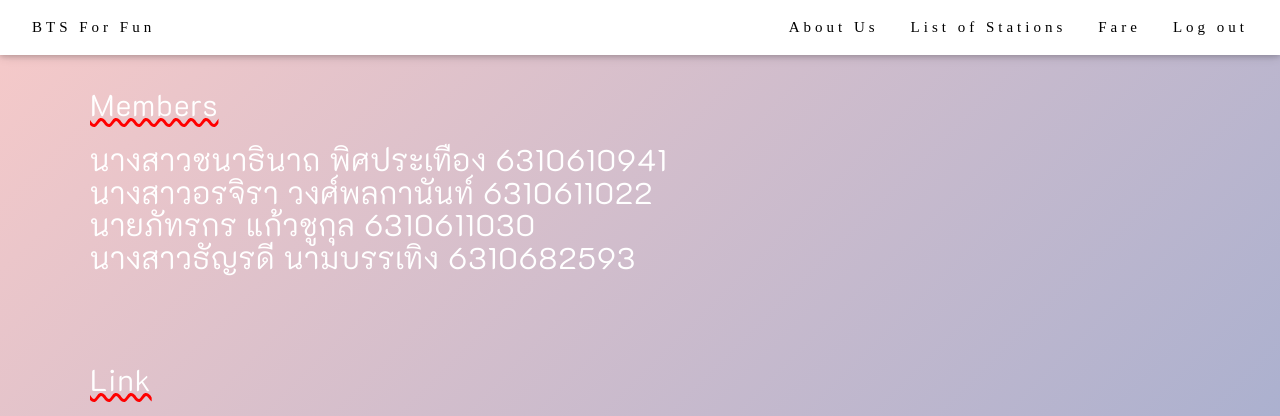
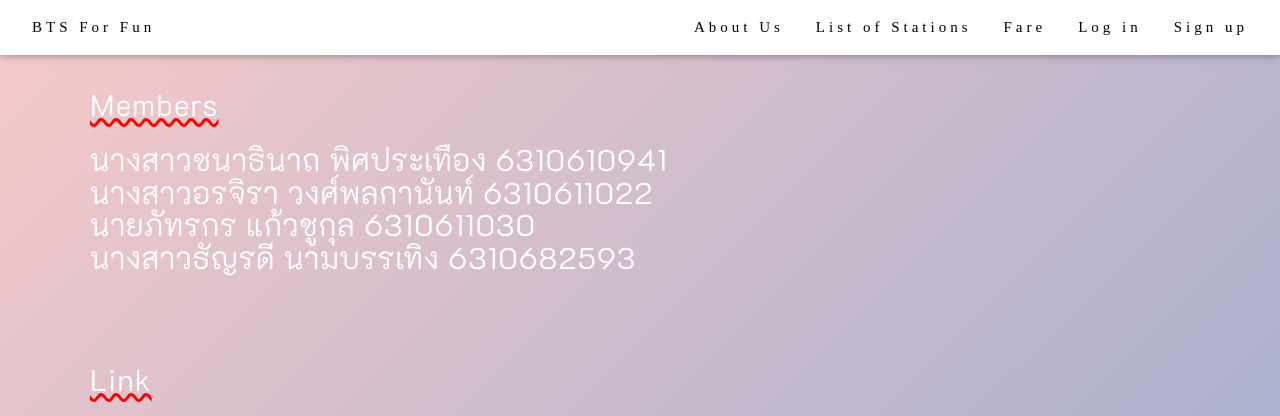
Before and after one commit to 6310610941/heroku331, a Django app: a page that uses bts_for_fun/templates/bts_for_fun/layout.html in a window 1280 px wide. Shown: the top 416 px of the page. Run offline with Django 4.2, Linux system fonts and the light colour scheme; some libraries are stand-ins or nearby versions.

Commit message:
edit tab finish

```diff
--- a/bts_for_fun/templates/bts_for_fun/layout.html
+++ b/bts_for_fun/templates/bts_for_fun/layout.html
@@ -9,12 +9,6 @@
         <link rel="preconnect" href="https://fonts.gstatic.com" crossorigin>
         <link href="https://fonts.googleapis.com/css2?family=K2D:ital,wght@0,100;0,200;0,300;1,300&display=swap" rel="stylesheet">
         <style>
-            @import 'https://fonts.googleapis.com/css?family=Roboto:100,300';
-            @import 'https://cdnjs.cloudflare.com/ajax/libs/simple-line-icons/2.3.2/css/simple-line-icons.min.css';
-            @import 'https://cdnjs.cloudflare.com/ajax/libs/animate.css/3.5.2/animate.min.css';
-            @import 'https://fonts.googleapis.com/css?family=Roboto+Mono:300,700';
-
-
 
             body {
                 width: 100%;
@@ -128,7 +122,7 @@
         </style>
     </head>
 
-    {% if  user.isnot_authenticated %}
+    {% if  user.is_authenticated %}
         <body>
             <!-- Navbar (sit on top) -->
             <div class="w3-top">
@@ -139,8 +133,7 @@
                         <a href="{% url 'about:about_us' %}" class="w3-bar-item w3-button">About Us</a>
                         <a href="{% url 'bts_for_fun:index' %}" class="w3-bar-item w3-button">List of Stations</a>
                         <a href="{% url 'about:index' %}" class="w3-bar-item w3-button">Fare</a>
-                        <a href="{% url 'users:login' %}" class="w3-bar-item w3-button">Log in</a>
-                        <a href="{% url 'users:signup' %}" class="w3-bar-item w3-button">Sign up</a>
+                        <a href="{% url 'users:logout' %}" class="w3-bar-item w3-button">Log out</a>
                     </div>
                 </div>
             </div>
@@ -149,11 +142,13 @@
         <div class="w3-bar w3-white w3-padding w3-card" style="letter-spacing:4px;">
             <a href="{% url 'about:index' %}" class="w3-bar-item w3-button">BTS For Fun</a>
             <!-- Right-sided navbar links. Hide them on small screens -->
+
             <div class="w3-right w3-hide-small">
                 <a href="{% url 'about:about_us' %}" class="w3-bar-item w3-button">About Us</a>
                 <a href="{% url 'bts_for_fun:index' %}" class="w3-bar-item w3-button">List of Stations</a>
                 <a href="{% url 'about:index' %}" class="w3-bar-item w3-button">Fare</a>
-                <a href="{% url 'users:logout' %}" class="w3-bar-item w3-button">Log out</a>
+                <a href="{% url 'users:login' %}" class="w3-bar-item w3-button">Log in</a>
+                <a href="{% url 'users:signup' %}" class="w3-bar-item w3-button">Sign up</a>
             </div>
         </div>
     </div>
```
Also changed, not shown: about/templates/about/index.html (+21 -4 lines), db.sqlite3.
